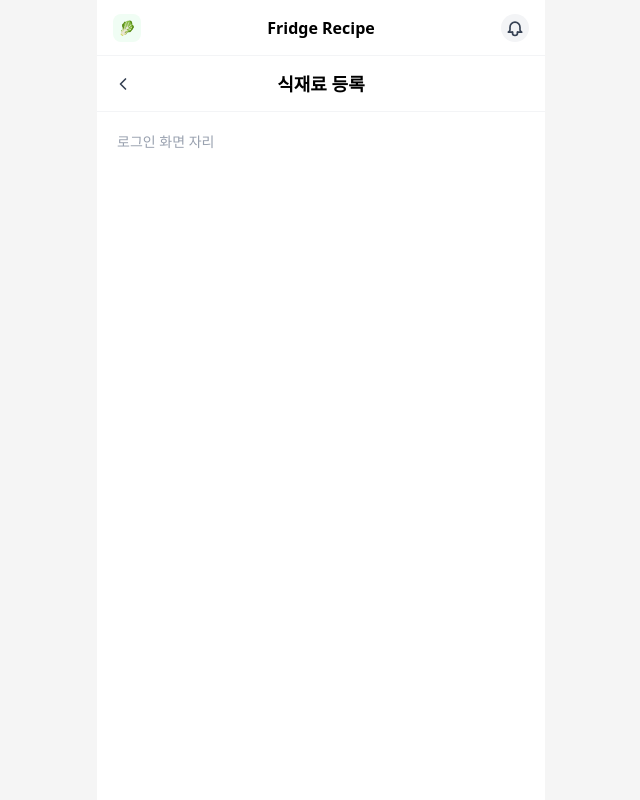
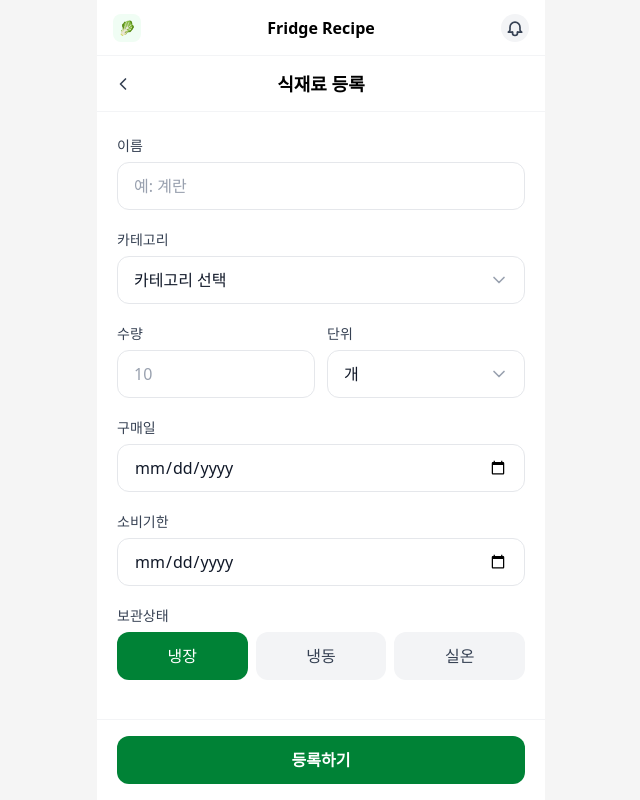
Before and after one commit to amInspireCamp6th-miniProject/front, a React (Vite) app: page /ingredients/new/form in a window 1280 px wide. Shown: the whole page, without its empty margins (319-959 px from the left). Built offline with nearby package versions, Linux system fonts and the light colour scheme.

Commit message:
feat: 식재료 목록(M03), 등록(M08), 수정(M10) 화면 구현

```diff
--- /dev/null
+++ b/src/features/ingredient/hooks/useIngredient.js
@@ -0,0 +1,12 @@
+import useIngredients from './useIngredients'
+
+// 재료 하나 조회. 지금은 더미가 목록만 있어서 목록에서 골라내고, 단건 API 가 생기면 그걸로 바꾼다.
+function useIngredient(id) {
+  const { ingredients, isLoading, error } = useIngredients()
+
+  const ingredient = ingredients.find((item) => String(item.ingredientId) === String(id)) ?? null
+
+  return { ingredient, isLoading, error }
+}
+
+export default useIngredient
--- /dev/null
+++ b/src/features/ingredient/model/unit.js
@@ -0,0 +1,3 @@
+export const UNITS = ['개', 'g', 'kg', 'ml', 'L', '팩', '단', '마리']
+
+export const UNIT_OPTIONS = UNITS.map((unit) => ({ value: unit, label: unit }))
--- a/src/features/ingredient/page/IngredientEditPage.jsx
+++ b/src/features/ingredient/page/IngredientEditPage.jsx
@@ -1,8 +1,42 @@
-import { useParams } from 'react-router-dom'
+import { useNavigate, useParams } from 'react-router-dom'
 
+import Spinner from '../../../components/ui/Spinner'
+import useIngredient from '../hooks/useIngredient'
+import IngredientForm from '../ui/IngredientForm'
+
+// M10 식재료 수정
 function IngredientEditPage() {
   const { id } = useParams()
-  return <div className="p-5 text-sm text-gray-400">식재료 수정 화면 자리 (id : {id})</div>
+  const navigate = useNavigate()
+  const { ingredient, isLoading } = useIngredient(id)
+
+  function handleSubmit(values) {
+    // TODO: 수정 API 연결 (updateIngredient)
+    console.log('수정 요청:', id, values)
+    navigate(`/ingredients/${id}`)
+  }
+
+  if (isLoading) {
+    return (
+      <div className="flex justify-center py-20">
+        <Spinner />
+      </div>
+    )
+  }
+
+  if (!ingredient) {
+    return <p className="p-5 text-center text-gray-500">재료를 찾을 수 없어요</p>
+  }
+
+  const { productName, categoryId, quantity, unit, storage } = ingredient
+
+  return (
+    <IngredientForm
+      initialValues={{ productName, categoryId, quantity, unit, storage }}
+      onSubmit={handleSubmit}
+      submitLabel="수정하기"
+    />
+  )
 }
 
 export default IngredientEditPage
--- a/src/features/ingredient/page/IngredientFormPage.jsx
+++ b/src/features/ingredient/page/IngredientFormPage.jsx
@@ -1,5 +1,18 @@
+import { useNavigate } from 'react-router-dom'
+
+import IngredientForm from '../ui/IngredientForm'
+
+// M08 직접 입력 등록
 function IngredientFormPage() {
-  return <div className="p-5 text-sm text-gray-400">로그인 화면 자리</div>
+  const navigate = useNavigate()
+
+  function handleSubmit(values) {
+    // TODO: 등록 API 연결 (createIngredient)
+    console.log('등록 요청:', values)
+    navigate('/ingredients')
+  }
+
+  return <IngredientForm onSubmit={handleSubmit} submitLabel="등록하기" />
 }
 
 export default IngredientFormPage
--- a/src/features/ingredient/page/IngredientListPage.jsx
+++ b/src/features/ingredient/page/IngredientListPage.jsx
@@ -1,45 +1,76 @@
 import { useState } from 'react'
+import { useNavigate } from 'react-router-dom'
 
-import Button from '../../../components/ui/Button.jsx'
-import RecipeRecommendationModal from '../../recipe/ui/RecipeRecommendationModal.jsx'
+import Button from '../../../components/ui/Button'
+import ChipGroup from '../../../components/ui/ChipGroup'
+import Icon from '../../../components/ui/Icon'
+import IconButton from '../../../components/ui/IconButton'
+import Spinner from '../../../components/ui/Spinner'
+import RecipeRecommendationModal from '../../recipe/ui/RecipeRecommendationModal'
+import useIngredients from '../hooks/useIngredients'
+import { STORAGE } from '../model/storage'
+import IngredientRow from '../ui/IngredientRow'
+
+const ALL = 'all'
+
+// "전체"는 이 화면에만 있는 옵션이라 여기서 덧붙이고, 냉장/냉동/실온은 STORAGE에서 가져온다
+const FILTER_OPTIONS = [
+  { value: ALL, label: '전체' },
+  ...Object.entries(STORAGE).map(([value, { label }]) => ({ value, label })),
+]
 
 function IngredientListPage() {
-  const [isOpen, setIsOpen] = useState(false)
+  const navigate = useNavigate()
+  const { ingredients, isLoading } = useIngredients()
+  const [filter, setFilter] = useState(ALL)
+  const [isModalOpen, setIsModalOpen] = useState(false)
+
+  const visibleIngredients =
+    filter === ALL ? ingredients : ingredients.filter((ingredient) => ingredient.storage === filter)
+
+  if (isLoading) {
+    return (
+      <div className="flex justify-center py-20">
+        <Spinner />
+      </div>
+    )
+  }
 
   return (
-    <main
-      className="
-        min-h-dvh
-        bg-gray-50
-        p-6"
-    >
-      <h1
-        className="
-            mb-6
-            text-xl
-            font-bold
-        text-gray-900"
-      >
-        {' '}
-        모달 테스트
-      </h1>
+    <div className="flex flex-col gap-4 px-5 py-6">
+      <div className="flex items-center justify-between">
+        <h1 className="text-2xl font-bold text-gray-900">내 식재료</h1>
+        <div className="flex items-center gap-2">
+          <Button variant="soft" size="sm" onClick={() => setIsModalOpen(true)}>
+            <Icon name="search" className="size-4" />
+            레시피 추천
+          </Button>
+          <IconButton
+            icon="plus"
+            aria-label="식재료 등록"
+            variant="primary"
+            onClick={() => navigate('/ingredients/new')}
+          />
+        </div>
+      </div>
 
-      {/* button component */}
-      <Button
-        className="
-            h-12 rounded-lg
-            bg-green-700
-            px-5
-            text-white
-            hover:bg-green-800"
-        onClick={() => setIsOpen(true)}
-      >
-        레시피 추천 모달 열기
-      </Button>
+      <ChipGroup
+        options={FILTER_OPTIONS}
+        value={filter}
+        onChange={setFilter}
+        aria-label="보관 상태 필터"
+      />
 
-      {/* modal component */}
-      <RecipeRecommendationModal isOpen={isOpen} onClose={() => setIsOpen(false)} />
-    </main>
+      <ul className="flex flex-col gap-3">
+        {visibleIngredients.map((ingredient) => (
+          <li key={ingredient.ingredientId}>
+            <IngredientRow ingredient={ingredient} showQuantity />
+          </li>
+        ))}
+      </ul>
+
+      <RecipeRecommendationModal isOpen={isModalOpen} onClose={() => setIsModalOpen(false)} />
+    </div>
   )
 }
 
--- /dev/null
+++ b/src/features/ingredient/ui/IngredientForm.jsx
@@ -0,0 +1,153 @@
+import { useState } from 'react'
+
+import BottomBar from '../../../components/layout/BottomBar'
+import Button from '../../../components/ui/Button'
+import Field from '../../../components/ui/Field'
+import Input from '../../../components/ui/Input'
+import Select from '../../../components/ui/Select'
+import { INGREDIENT_CATEGORY } from '../model/categoryMap'
+import { UNIT_OPTIONS } from '../model/unit'
+import StorageSelector from './StorageSelector'
+
+const CATEGORY_OPTIONS = Object.entries(INGREDIENT_CATEGORY).map(([value, { name }]) => ({
+  value,
+  label: name,
+}))
+
+const EMPTY_VALUES = {
+  productName: '',
+  categoryId: '',
+  quantity: '',
+  unit: '개',
+  purchaseDate: '',
+  expiryDate: '',
+  storage: 'FRIDGE',
+}
+
+function validate(values) {
+  const errors = {}
+
+  if (!values.productName.trim()) errors.productName = '이름을 입력해주세요'
+  if (!values.categoryId) errors.categoryId = '카테고리를 선택해주세요'
+  if (!values.expiryDate) errors.expiryDate = '소비기한을 입력해주세요'
+
+  return errors
+}
+
+// 등록(M08)과 수정(M10)이 같이 쓰는 폼. 초깃값과 제출 버튼 글자만 다르다.
+function IngredientForm({ initialValues, onSubmit, submitLabel }) {
+  const [values, setValues] = useState({ ...EMPTY_VALUES, ...initialValues })
+  const [errors, setErrors] = useState({})
+
+  function handleChange(name, value) {
+    setValues((prev) => ({ ...prev, [name]: value }))
+  }
+
+  // Input, Select 는 이벤트로 오니까 name/value 를 꺼내서 handleChange 로 넘긴다
+  function handleInputChange(event) {
+    handleChange(event.target.name, event.target.value)
+  }
+
+  function handleSubmit(event) {
+    event.preventDefault()
+
+    const nextErrors = validate(values)
+    setErrors(nextErrors)
+    if (Object.keys(nextErrors).length > 0) return
+
+    onSubmit({
+      ...values,
+      categoryId: Number(values.categoryId),
+      quantity: Number(values.quantity),
+    })
+  }
+
+  return (
+    <form onSubmit={handleSubmit} noValidate className="flex min-h-full flex-col">
+      <div className="flex flex-col gap-5 px-5 py-6">
+        <Field label="이름" htmlFor="productName" error={errors.productName}>
+          <Input
+            id="productName"
+            name="productName"
+            value={values.productName}
+            onChange={handleInputChange}
+            placeholder="예: 계란"
+            hasError={Boolean(errors.productName)}
+          />
+        </Field>
+
+        <Field label="카테고리" htmlFor="categoryId" error={errors.categoryId}>
+          <Select
+            id="categoryId"
+            name="categoryId"
+            value={values.categoryId}
+            onChange={handleInputChange}
+            options={CATEGORY_OPTIONS}
+            placeholder="카테고리 선택"
+            hasError={Boolean(errors.categoryId)}
+          />
+        </Field>
+
+        <div className="grid grid-cols-2 gap-3">
+          <Field label="수량" htmlFor="quantity">
+            <Input
+              id="quantity"
+              name="quantity"
+              type="number"
+              min="0"
+              inputMode="numeric"
+              value={values.quantity}
+              onChange={handleInputChange}
+              placeholder="10"
+            />
+          </Field>
+          <Field label="단위" htmlFor="unit">
+            <Select
+              id="unit"
+              name="unit"
+              value={values.unit}
+              onChange={handleInputChange}
+              options={UNIT_OPTIONS}
+            />
+          </Field>
+        </div>
+
+        <Field label="구매일" htmlFor="purchaseDate">
+          <Input
+            id="purchaseDate"
+            name="purchaseDate"
+            type="date"
+            value={values.purchaseDate}
+            onChange={handleInputChange}
+          />
+        </Field>
+
+        <Field label="소비기한" htmlFor="expiryDate" error={errors.expiryDate}>
+          <Input
+            id="expiryDate"
+            name="expiryDate"
+            type="date"
+            value={values.expiryDate}
+            onChange={handleInputChange}
+            hasError={Boolean(errors.expiryDate)}
+          />
+        </Field>
+
+        <Field label="보관상태">
+          <StorageSelector
+            value={values.storage}
+            onChange={(storage) => handleChange('storage', storage)}
+          />
+        </Field>
+      </div>
+
+      <BottomBar>
+        <Button type="submit" className="w-full">
+          {submitLabel}
+        </Button>
+      </BottomBar>
+    </form>
+  )
+}
+
+export default IngredientForm
--- /dev/null
+++ b/src/features/ingredient/ui/StorageSelector.jsx
@@ -0,0 +1,19 @@
+import ChipGroup from '../../../components/ui/ChipGroup'
+import { STORAGE } from '../model/storage'
+
+const OPTIONS = Object.entries(STORAGE).map(([value, { label }]) => ({ value, label }))
+
+// 냉장/냉동/실온 중 하나 고르기 (M07 M08 M10). 선택지가 STORAGE로 고정된 ChipGroup
+function StorageSelector({ value, onChange }) {
+  return (
+    <ChipGroup
+      options={OPTIONS}
+      value={value}
+      onChange={onChange}
+      variant="segment"
+      aria-label="보관상태"
+    />
+  )
+}
+
+export default StorageSelector
```
